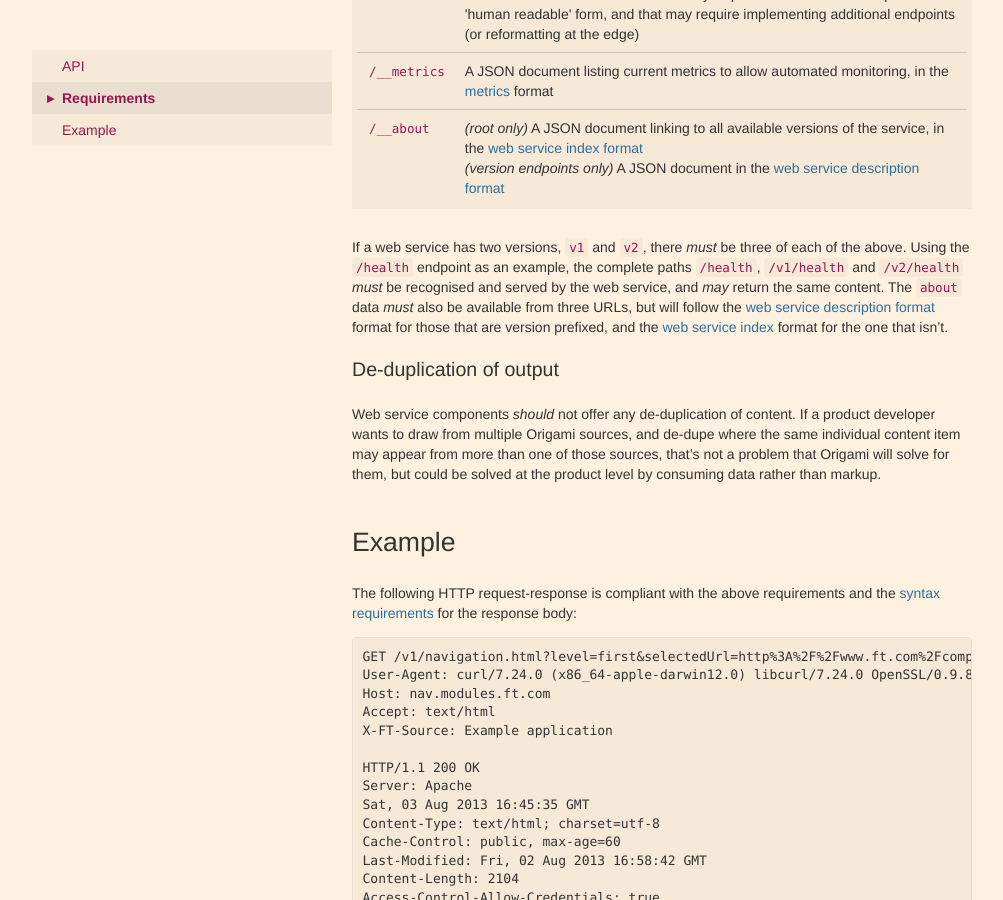
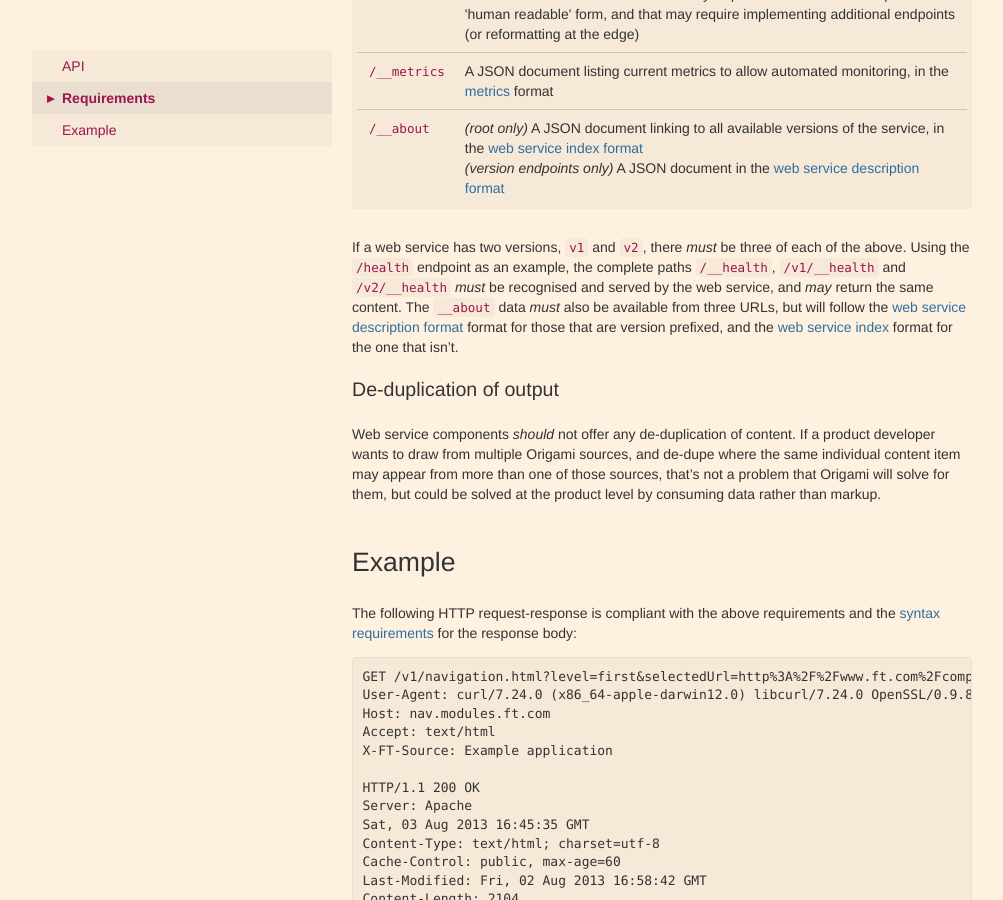
Before and after one commit to Financial-Times/ft-origami, a Jekyll site: the page built from docs/component-types/web-services.md, in a window 1280 px wide and 900 px high, scrolled down 3443 px. Shown: the whole window, without its empty margins (138-1141 px from the left). Built offline with Jekyll 4.4.1, drawn with Linux system fonts in a browser that asks for light colours; nearby versions of some CDN libraries.

```diff
--- a/docs/component-types/web-services.md
+++ b/docs/component-types/web-services.md
@@ -91,7 +91,7 @@ Web services *must* implement the following endpoints, for each version of the a
 <tr><td><code>/__about</code></td><td><em>(root only)</em> A JSON document linking to all available versions of the service, in the <a href='{{site.baseurl}}/docs/syntax/web-service-index'>web service index format</a><br/><em>(version endpoints only)</em> A JSON document in the <a href='{{site.baseurl}}/docs/syntax/web-service-description'>web service description format</a></td></tr>
 </table>
 
-If a web service has two versions, `v1` and `v2`, there *must* be three of each of the above.  Using the `/health` endpoint as an example, the complete paths `/health`, `/v1/health` and `/v2/health` *must* be recognised and served by the web service, and *may* return the same content.  The `about` data *must* also be available from three URLs, but will follow the [web service description format]({{site.baseurl}}/docs/syntax/web-service-description) format for those that are version prefixed, and the [web service index]({{site.baseurl}}/docs/syntax/web-service-index) format for the one that isn't.
+If a web service has two versions, `v1` and `v2`, there *must* be three of each of the above.  Using the `/health` endpoint as an example, the complete paths `/__health`, `/v1/__health` and `/v2/__health` *must* be recognised and served by the web service, and *may* return the same content.  The `__about` data *must* also be available from three URLs, but will follow the [web service description format]({{site.baseurl}}/docs/syntax/web-service-description) format for those that are version prefixed, and the [web service index]({{site.baseurl}}/docs/syntax/web-service-index) format for the one that isn't.
 
 
 ### De-duplication of output
```
